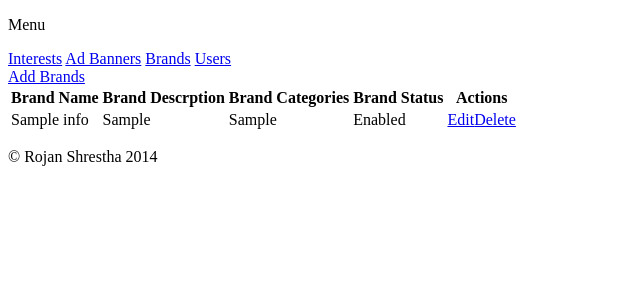
After one commit to rojanneo/p2p, a CodeIgniter app: page /p2p/admin/brands/ in a window 1280 px wide. The commit adds this page. Shown: the top 300 px of the page, without its empty margins (0-640 px from the left). Run offline with CodeIgniter, Linux system fonts and the light colour scheme; tables that the repository leaves empty hold one stand-in row (values such as "Sample post").

Commit message:
Completed Brands

```diff
--- /dev/null
+++ b/application/modules/admin/controllers/brands.php
@@ -0,0 +1,68 @@
+<?php
+
+class Brands extends CI_Controller
+{
+	public function __construct()
+	{
+		parent::__construct();
+		$this->load->helper('admin');
+		$this->load->model('brands_model');
+		$this->load->helper('form');
+		$role = $this->session->userdata('role');
+		$rating = getRoleRating($role);
+		//echo $rating;
+		if($rating < 0)
+		{
+			redirect(config_item('base_url').'admin/dashboard');
+		}
+	}
+
+	public function index()
+	{
+		$data['brands'] = $this->brands_model->getBrandsList();
+		$this->load->view('header');
+		$this->load->view('menu');
+		$this->load->view('brands_list', $data);
+		$this->load->view('footer');
+	}
+
+	public function add()
+	{
+		$this->load->view('header');
+		$this->load->view('menu');
+		$this->load->view('add_brands');
+		$this->load->view('footer');
+	}
+
+	public function addPost($edit = 0)
+	{
+		$brand_name = $this->input->post('brand_name');
+		$brand_des = $this->input->post('brand_des');
+		$brand_categories = $this->input->post('brand_category');
+		$brand_status = $this->input->post('brand_status');
+		if($edit == 0)
+			$this->brands_model->addBrand($brand_name, $brand_des, $brand_categories, $brand_status);
+		else if($edit == 1)
+		{
+			$id = $this->input->post('brand_id');
+			$this->brands_model->updateBrandData($id, $brand_name, $brand_des, $brand_categories,$brand_status);
+		}
+		redirect(config_item('base_url').'admin/brands');
+	}
+
+	public function edit($id)
+	{
+		$brand = $this->brands_model->getBrandData($id);
+		$data['brand'] = $brand[0];
+		$this->load->view('header');
+		$this->load->view('menu');
+		$this->load->view('add_brands', $data);
+		$this->load->view('footer');
+	}
+
+	public function delete($id)
+	{
+		$this->brands_model->deleteBrand($id);
+		redirect(config_item('base_url').'admin/brands');
+	}
+}
--- /dev/null
+++ b/application/modules/admin/models/brands_model.php
@@ -0,0 +1,40 @@
+<?php
+if (!defined('BASEPATH'))
+    exit('No direct script access allowed');
+class Brands_model extends CI_Model
+{
+	public function __construct()
+	{
+		parent::__construct();
+	}
+
+	public function getBrandsList()
+	{
+		$query = $this->db->get('ad_brand_info');
+		return $query->result_array();
+	}
+
+	public function addBrand($brand_name, $desc, $cat, $status)
+	{
+		$data = array('brandName'=>$brand_name,'brandDes'=>$desc, 'brandCategories'=>$cat, 'status'=>$status);
+		$this->db->insert('ad_brand_info',$data);
+	}
+
+	public function getBrandData($id)
+	{
+		$query = $this->db->get_where('ad_brand_info', array('id' => $id));
+		return $query->result_array();
+	}
+
+	public function updateBrandData($id, $name, $desc, $cat, $status)
+	{
+		$data = array('brandName'=>$name,'brandDes'=>$desc, 'brandCategories'=>$cat, 'status'=>$status);
+		$this->db->where('id',$id);
+		$this->db->update('ad_brand_info', $data);
+	}
+
+	public function deleteBrand($id)
+	{
+		$this->db->delete('ad_brand_info', array('id' => $id));
+	}
+}
--- a/application/modules/admin/models/login_model.php
+++ b/application/modules/admin/models/login_model.php
@@ -17,6 +17,7 @@ public function checkLogin()
 
 public function aunthenticate($username, $password)
 {
+
 	$encryptedPassword = $this->encrypt->sha1($password);
 	$query = $this->db->get_where('ad_admin_user', array('admin_username'=>$username, 'admin_password'=>$encryptedPassword));
 	return $query->result_array();
--- /dev/null
+++ b/application/modules/admin/views/brands_list.php
@@ -0,0 +1,24 @@
+<br>
+<a href="<?php echo config_item('base_url').'admin/brands/add'?>">Add Brands</a>
+<?php if(isset($brands)):?>
+<table>
+<thead>
+<th>Brand Name</th>
+<th>Brand Descrption</th>
+<th>Brand Categories</th>
+<th>Brand Status</th>
+<th>Actions</th>
+</thead>
+<tbody>
+<?php foreach($brands as $brand):?>
+<tr>
+<td><?php echo $brand['brandName']?></td>
+<td><?php echo $brand['brandDes']?></td>
+<td><?php echo $brand['brandCategories']?></td>
+<td><?php echo ($brand['status'] == 0)?'Disabled':'Enabled'?></td>
+<td><a href="<?php echo config_item('base_url').'admin/brands/edit/'.$brand['id']?>">Edit</a><a href="<?php echo config_item('base_url').'admin/brands/delete/'.$brand['id']?>">Delete</a></td>
+</tr>
+<?php endforeach;?>
+<tbody>
+</table>
+<?php endif;?>
--- a/application/views/menu.php
+++ b/application/views/menu.php
@@ -10,5 +10,5 @@ $rating = getRoleRating($role);
 <a href="<?php echo config_item('base_url').'admin/incentive/'?>">Incentive Methods</a>
 <?php endif;?>
 <a href="#">Ad Banners</a>
-<a href="#">Brands</a>
+<a href="<?php echo config_item('base_url').'admin/brands/'?>">Brands</a>
 <a href="#">Users</a>
```
Also changed, not shown: application/modules/admin/views/add_brands.php (added, +22 -0 lines).
